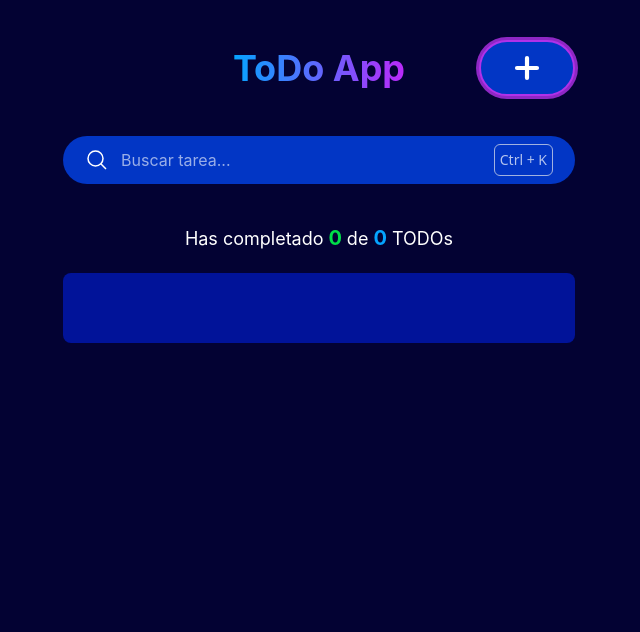
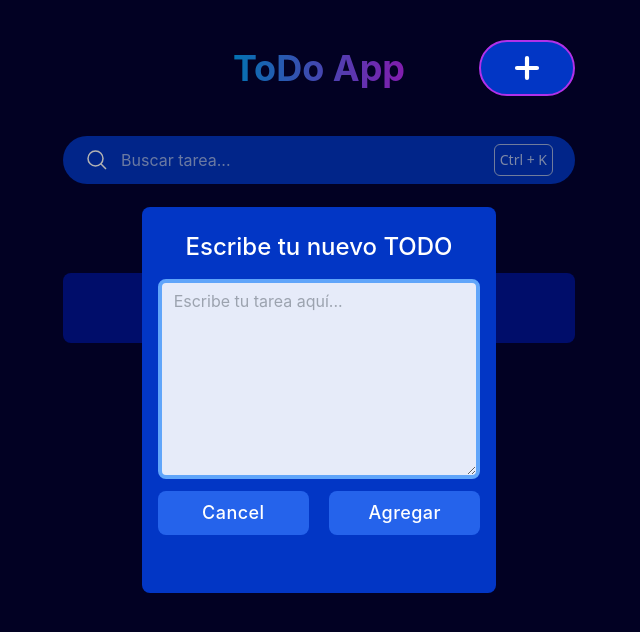
Before and after one commit to josttme/to-do-app, a React (Vite) app: page / in a window 1280 px wide. Both pictures are taken after a click on the button 848 px from the left and 68 px from the top of the page. Shown: the top 632 px of the page, without its empty margins (321-961 px from the left). Built offline with nearby package versions, Linux system fonts and the light colour scheme.

Commit message:
:sparkles: [ADD] Functionality of the modal form to add ToDos, useTodoForm was added, Functionality to open and close the modal

```diff
--- a/src/components/Modal/Modal.jsx
+++ b/src/components/Modal/Modal.jsx
@@ -1,15 +1,19 @@
-import { useRef } from 'react'
+import { useContext } from 'react'
 import { createPortal } from 'react-dom'
+import { PropTypes } from 'prop-types'
+import { TodoContext } from '../../context'
 
-export default function Modal({ children, setOpenModal }) {
-	const modalRef = useRef()
+export default function Modal({ children }) {
+	const { openModal, setOpenModal } = useContext(TodoContext)
+
+	// Lógica para mostrar/ocultar
+	if (!openModal) return null
 
 	const closeModal = () => {
 		setOpenModal(false)
 	}
 	return createPortal(
 		<div
-			ref={modalRef}
 			onClick={closeModal}
 			className="fixed inset-0 z-20 grid place-content-center bg-black/30"
 		>
@@ -18,3 +22,7 @@ export default function Modal({ children, setOpenModal }) {
 		document.getElementById('modal')
 	)
 }
+
+Modal.propTypes = {
+	children: PropTypes.node.isRequired
+}
--- a/src/components/Modal/TodoForm.jsx
+++ b/src/components/Modal/TodoForm.jsx
@@ -1,72 +1,23 @@
-import React, { useEffect, useRef, useState } from 'react'
+import { useTodoForm } from '../../hooks/useTodoForm'
 
 export default function TodoForm() {
-	/* 	{
-			submitLabel,
-	label,
-	submitEvent,
-	defaultTodoText
-	} */
-	/* const [newTodoValue, setNewTodoValue] = useState(defaultTodoText || '') */
-	const [textareaError, setTextareaError] = useState(false)
-	const [messageError, setMessageError] = useState('')
+	const {
+		messageError,
+		textArea,
+		handleSubmit,
+		onCancel,
+		onChange,
+		textareaBorderError,
+		handleKeyDown
+	} = useTodoForm()
 
-	const textareaRef = useRef()
-	const isDuplicateRef = useRef(false)
-
-	useEffect(() => {
-		textareaRef.current.focus()
-	}, [])
-	const handleChange = (e) => {
-		/* 		setNewTodoValue(e.target.value) */
-		textareaRef.current.setCustomValidity('')
-		setTextareaError(false)
-	}
-	const handleCancel = () => {}
-	const handleSubmit = (e) => {
-		e.preventDefault()
-		const newTodoValue = textareaRef.current.value
-		const newTodoValueTrimmed = newTodoValue
-		/*
-      .replace(/^\s+|\s+$/g, '') // Eliminar espacios en blanco al principio y al final
-      .replace(/\s{2,}/g, ' ') // Reemplazar más de 2 espacios con solo 1 espacio entre palabras
-    const isDuplicate = todos.some(todo => todo.text === newTodoValueTrimmed)
-
-    if (newTodoValueTrimmed === '' || newTodoValueTrimmed.length < 1 || isDuplicate) {
-      isDuplicateRef.current = isDuplicate
-      handleInvalid()
-    } else {
-      textareaRef.current.setCustomValidity('')
-      */
-		console.log(newTodoValueTrimmed)
-		/* 	submitEvent(newTodoValueTrimmed) */
-		/* } */
-	}
-	const handleKeyDown = (e) => {
-		e.keyCode === 13 && !e.shiftKey && handleSubmit(e)
-	}
-	const handleInvalid = () => {
-		const isDuplicate = isDuplicateRef.current
-
-		const message = errorMessage(isDuplicate)
-		setTextareaError(true)
-		setMessageError(message)
-	}
-	const errorMessage = (isDuplicate) => {
-		let message
-		isDuplicate
-			? (message = 'Esta tarea ya existe')
-			: (message = 'Escribe una tarea')
-		return message
-	}
-	const isTextareaError = `${
-		textareaError && 'focus:border-error border-3 border-error'
+	const stylesTextareaError = `${
+		textareaBorderError && 'focus:border-[#e04448] border-3 border-[#e04448]'
 	}`
-
 	return (
 		<form
 			onSubmit={handleSubmit}
-			className="mx-auto flex w-11/12 max-w-lg flex-col gap-2 rounded-lg bg-[#0236c5] p-4 "
+			className="mx-auto flex w-11/12 max-w-lg flex-col gap-2  rounded-lg bg-[#0236c5] p-4 "
 		>
 			<label
 				htmlFor="newTodo"
@@ -75,23 +26,21 @@ export default function TodoForm() {
 				Escribe tu nuevo TODO
 			</label>
 			<textarea
-				className={`w-full  rounded-lg border-4 bg-white/90 px-3 py-2 leading-tight text-gray-700  focus:border-blue-400  focus:outline-none ${isTextareaError}`}
+				className={`w-full  rounded-lg border-4 bg-white/90 px-3 py-2 leading-tight text-gray-700  focus:border-blue-400  focus:outline-none ${stylesTextareaError}`}
 				style={{ maxHeight: '200px', minHeight: '100px' }}
 				id="newTodo"
 				name="todoText"
-				// value={newTodoValue}
-				onChange={handleChange}
-				onKeyDown={handleKeyDown}
-				onInvalid={handleInvalid}
 				cols="30"
 				rows="10"
 				placeholder="Escribe tu tarea aquí..."
-				ref={textareaRef}
+				onChange={onChange}
+				ref={textArea}
+				onKeyDown={handleKeyDown}
 			/>
 			<div className="flex justify-between gap-5 py-1">
 				<button
 					className="w-full transform rounded-lg bg-blue-600 px-6 py-2 text-lg font-medium capitalize tracking-wide text-white transition-colors duration-300 hover:bg-blue-500 focus:outline-none focus:ring focus:ring-blue-300 focus:ring-opacity-80"
-					onClick={handleCancel}
+					onClick={onCancel}
 					type="button"
 				>
 					Cancel
@@ -105,7 +54,7 @@ export default function TodoForm() {
 			</div>
 			<div
 				className={`grid min-h-[30px] place-content-center rounded-lg text-center text-xl font-medium text-red-950 ${
-					messageError && 'bg-error'
+					messageError && 'bg-[#e04448]'
 				}`}
 			>
 				{messageError}
--- a/src/components/TodoButtonCreate.jsx
+++ b/src/components/TodoButtonCreate.jsx
@@ -1,7 +1,16 @@
+import { useContext } from 'react'
+import { TodoContext } from '../context'
+
 export function TodoButtonCreate() {
+	const { setOpenModal } = useContext(TodoContext)
 	return (
 		<div className="group fixed bottom-5 right-5 z-50   h-14 w-14 lg:absolute lg:bottom-0 lg:right-0  lg:w-24 ">
-			<button className="rounded-fullftransform grid h-14 w-14 place-content-center rounded-full border-2  border-[#b131e9] bg-[#0236c5] hover:cursor-pointer hover:bg-blue-700   focus:outline-none focus:ring focus:ring-[#b131e9] focus:ring-opacity-80  lg:w-24">
+			<button
+				className="rounded-fullftransform grid h-14 w-14 place-content-center rounded-full border-2  border-[#b131e9] bg-[#0236c5] hover:cursor-pointer hover:bg-blue-700   focus:outline-none focus:ring focus:ring-[#b131e9] focus:ring-opacity-80  lg:w-24"
+				onClick={() => {
+					setOpenModal((state) => !state)
+				}}
+			>
 				<svg
 					className=" h-10 w-10"
 					xmlns="http://www.w3.org/2000/svg"
--- a/src/context/index.jsx
+++ b/src/context/index.jsx
@@ -7,6 +7,7 @@ export const TodoContext = createContext()
 export function TodoProvider({ children }) {
 	const [todos, setSaveTodos] = useLocalStorage('TODOS_V1')
 	const [searchValue, setSearchValue] = useState('')
+	const [openModal, setOpenModal] = useState(false)
 
 	// Cantidad de ToDos
 	const totalTodos = todos?.length
@@ -36,13 +37,22 @@ export function TodoProvider({ children }) {
 		const noTildes = (text) => {
 			return text.normalize('NFD').replace(/[\u0300-\u036f]/g, '')
 		}
-
 		// Normalizando texto sin tildes y a Lower Case
 		const TodoTextLC = noTildes(todo.text.toLowerCase())
 		const searchTextLC = noTildes(searchValue.toLowerCase())
 
 		return TodoTextLC.includes(searchTextLC)
 	})
+
+	// Agregar ToDo y guardar en el LocalStorage.
+	const addTodo = (text) => {
+		const newTodos = [...todos]
+		newTodos.push({
+			text,
+			completed: false
+		})
+		setSaveTodos(newTodos)
+	}
 
 	const value = {
 		todos,
@@ -51,7 +61,10 @@ export function TodoProvider({ children }) {
 		completeTodo,
 		deleteTodo,
 		searchedTodos,
-		setSearchValue
+		setSearchValue,
+		openModal,
+		setOpenModal,
+		addTodo
 	}
 
 	return <TodoContext.Provider value={value}>{children}</TodoContext.Provider>
--- /dev/null
+++ b/src/hooks/useTodoForm.js
@@ -0,0 +1,89 @@
+// useTodoForm.js
+import { useContext, useState, useRef, useEffect } from 'react'
+import { TodoContext } from '../context'
+
+export const useTodoForm = () => {
+	const { todos, setOpenModal, addTodo } = useContext(TodoContext)
+	const [newTodoValue, setNewTodoValue] = useState('')
+	const [textareaBorderError, setTextareaBorderError] = useState(false)
+	const [messageError, setMessageError] = useState('')
+
+	const textArea = useRef()
+	const isDuplicateRef = useRef(false)
+
+	// Hace focus en el textarea al abrir el modal.
+	useEffect(() => {
+		textArea.current.focus()
+	}, [])
+
+	// Manejador del texto al Agregar un ToDo
+	const handleSubmit = (e) => {
+		e.preventDefault()
+
+		// 1) Eliminar espacios en blanco al principio y al final
+		// 2) Reemplazar más de 2 espacios con solo 1 espacio entre palabras
+		const sanitizedNewTodoValue = newTodoValue
+			.replace(/^\s+|\s+$/g, '') // 1
+			.replace(/\s{2,}/g, ' ') // 2
+
+		// Veridica si ya existe una tarea con el mismo texto (true o false).
+		const isDuplicateTodo = todos.some(
+			(todo) => todo.text === sanitizedNewTodoValue
+		)
+
+		// verifica si el input esta vacio o tiene menos de 1 caracter y si ya existe una tarea con el mismo texto.
+		if (
+			sanitizedNewTodoValue === '' ||
+			sanitizedNewTodoValue.length < 1 ||
+			isDuplicateTodo
+		) {
+			// Cambia el valor de la referencia isDuplicateRef a true si ya existe una tarea con el mismo texto.
+			isDuplicateRef.current = isDuplicateTodo
+			// Llama a la función handleTodoDuplicated() para mostrar el mensaje de error.
+			handleTodoDuplicated(isDuplicateTodo)
+		} else {
+			// Agrega la tarea al arreglo de tareas en locaStorage.
+			addTodo(newTodoValue)
+			// Resetea el valor del Modal para cerrarlo.
+			setOpenModal(false)
+		}
+	}
+
+	// Manejador de tarea duplicada.
+	const handleTodoDuplicated = (isDuplicateTodo) => {
+		const message = generateErrorMessage(isDuplicateTodo)
+		setTextareaBorderError(true)
+		setMessageError(message)
+	}
+
+	// Genera el mensaje de error según si la tarea es duplicada o si el campo está vacío.
+	const generateErrorMessage = (isDuplicate) => {
+		return isDuplicate ? 'La tarea ya existe' : 'Escribe una tarea'
+	}
+
+	// Manejador del boton Cancelar, resetea el valor del Modal para cerrarlo.
+	const onCancel = () => {
+		setOpenModal(false)
+	}
+
+	// Manejador del cambio de texto en el textarea.
+	const onChange = (e) => {
+		setNewTodoValue(e.target.value)
+		setTextareaBorderError(false)
+	}
+
+	function handleKeyDown(e) {
+		if (e.key === 'Enter') {
+			handleSubmit(e)
+		}
+	}
+	return {
+		messageError,
+		textArea,
+		handleSubmit,
+		onCancel,
+		onChange,
+		textareaBorderError,
+		handleKeyDown
+	}
+}
--- a/src/pages/App.jsx
+++ b/src/pages/App.jsx
@@ -36,7 +36,6 @@ import { TodoCounter } from '../components/TodoCounter'
  */
 export function App() {
 	const { searchedTodos, completeTodo, deleteTodo } = useContext(TodoContext)
-	const openModal = false
 	return (
 		<section className="text-center text-white">
 			<div className=" mx-auto mb-10 grid h-14  w-11/12 max-w-lg place-items-center lg:relative">
@@ -58,11 +57,10 @@ export function App() {
 					/>
 				))}
 			</TodoList>
-			{openModal && (
-				<Modal>
-					<TodoForm />
-				</Modal>
-			)}
+
+			<Modal>
+				<TodoForm />
+			</Modal>
 		</section>
 	)
 }
```
